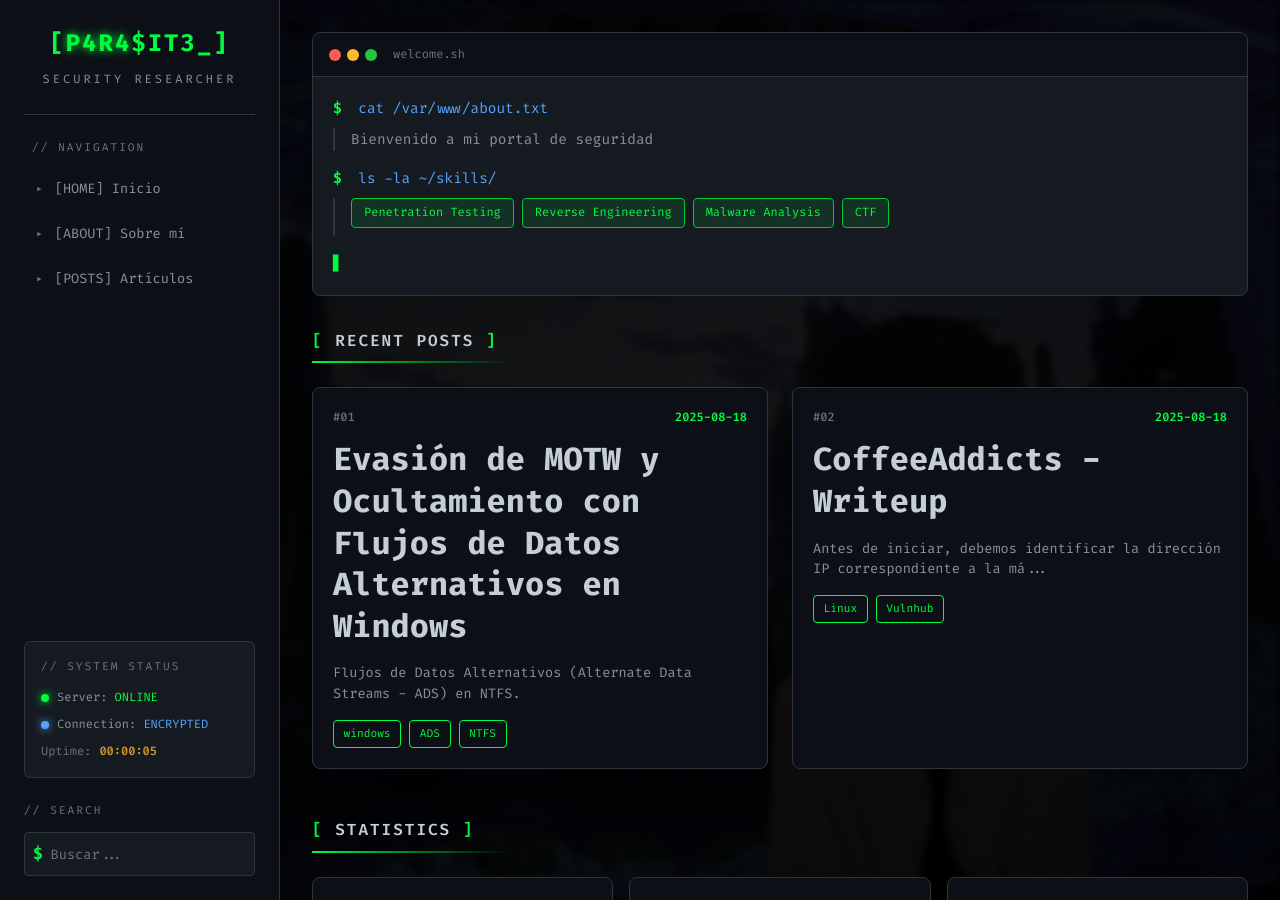
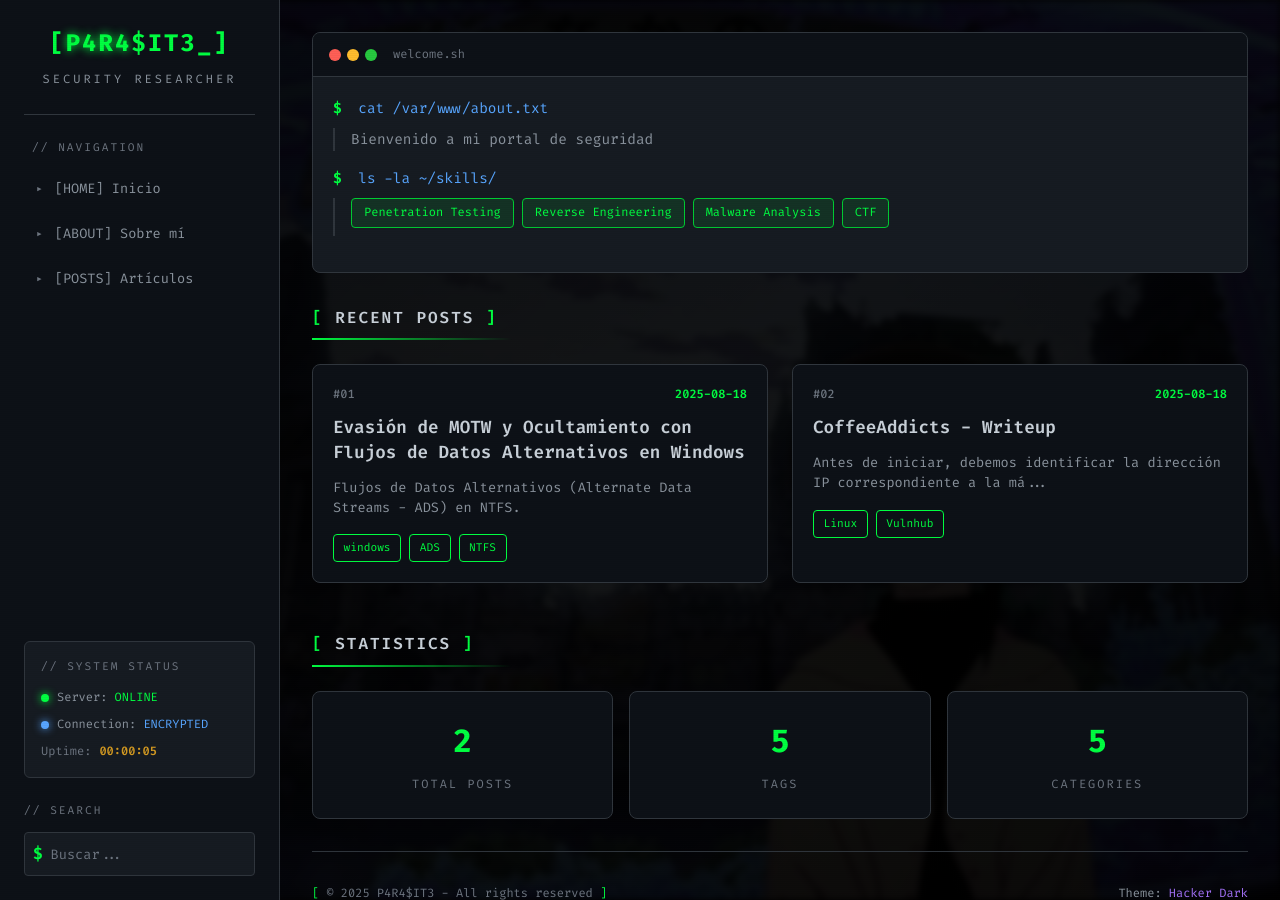
Before and after one commit to suzunao/suzunao.github.io, a Jekyll site: the page built from index.md, in a window 1280 px wide and 900 px high. Built offline with Jekyll 4.4.1, drawn with Linux system fonts in a browser that asks for light colours; the list of posts is cut into pages by our own code.

Commit message:
update 0.0.1

```diff
--- a/_layouts/home.html
+++ b/_layouts/home.html
@@ -4,32 +4,34 @@ title: home
 ---
 
 <!-- Posts Grid -->
-<section class="posts-section" id="posts">
-  <div class="section-header">
-    <h2 class="section-title"><span class="bracket">[</span> RECENT POSTS <span class="bracket">]</span></h2>
-    <div class="section-line"></div>
+<section class="posts-section" id="posts" style="margin-bottom: 3rem;">
+  <div class="section-header" style="margin-bottom: 1.5rem;">
+    <h2 class="section-title" style="font-size: 1rem; font-weight: 600; color: #c9d1d9; margin-bottom: 0.5rem; letter-spacing: 2px;">
+      <span style="color: #00ff41;">[</span> RECENT POSTS <span style="color: #00ff41;">]</span>
+    </h2>
+    <div class="section-line" style="height: 2px; background: linear-gradient(90deg, #00ff41 0%, transparent 100%); width: 200px;"></div>
   </div>
 
-  <div class="posts-grid">
+  <div class="posts-grid" style="display: grid; grid-template-columns: repeat(auto-fill, minmax(320px, 1fr)); gap: 1.5rem;">
     {% assign all_posts = site.posts | sort: 'date' | reverse %}
     {% for post in all_posts %}
-    <article class="post-card" onclick="location.href='{{ post.url | relative_url }}'">
+    <article class="post-card" onclick="location.href='{{ post.url | relative_url }}'" style="background: #0d1117; border: 1px solid #30363d; border-radius: 8px; padding: 1.25rem; cursor: pointer; transition: all 0.25s;">
       <!-- Header: ID y Fecha -->
-      <div class="card-header">
-        <span class="post-id">#{{ forloop.index | prepend: "00" | slice: -2, 2 }}</span>
-        <span class="post-date">{{ post.date | date: "%Y-%m-%d" }}</span>
+      <div class="card-header" style="display: flex; justify-content: space-between; align-items: center; margin-bottom: 0.75rem;">
+        <span class="post-id" style="font-size: 0.75rem; color: #6e7681;">#{{ forloop.index | prepend: "00" | slice: -2, 2 }}</span>
+        <span class="post-date" style="font-size: 0.75rem; color: #00ff41; font-weight: 600;">{{ post.date | date: "%Y-%m-%d" }}</span>
       </div>
 
       <!-- Título Principal -->
-      <h3 class="post-title">{{ post.title }}</h3>
+      <h3 class="post-title" style="font-size: 1.1rem; font-weight: 600; color: #c9d1d9; line-height: 1.4; margin: 0 0 0.75rem 0;">{{ post.title }}</h3>
 
       <!-- Subtítulo / Descripción -->
-      <p class="post-excerpt">{{ post.excerpt | strip_html | truncate: 80 }}</p>
+      <p class="post-excerpt" style="font-size: 0.85rem; color: #8b949e; line-height: 1.5; margin: 0 0 1rem 0;">{{ post.excerpt | strip_html | truncate: 80 }}</p>
 
       <!-- Tags -->
-      <div class="card-tags">
+      <div class="card-tags" style="display: flex; flex-wrap: wrap; gap: 0.5rem;">
         {% for tag in post.tags %}
-          <span class="tag" data-tag="{{ tag }}" onclick="event.stopPropagation(); filterByTag('{{ tag }}');">{{ tag }}</span>
+          <span class="tag" data-tag="{{ tag }}" onclick="event.stopPropagation(); filterByTag('{{ tag }}');" style="display: inline-block; padding: 0.25rem 0.6rem; font-size: 0.7rem; color: #00ff41; background: transparent; border: 1px solid #00ff41; border-radius: 4px; cursor: pointer;">{{ tag }}</span>
         {% endfor %}
       </div>
     </article>
@@ -38,33 +40,35 @@ title: home
 </section>
 
 <!-- Stats Section -->
-<section class="stats-section">
-  <div class="section-header">
-    <h2 class="section-title"><span class="bracket">[</span> STATISTICS <span class="bracket">]</span></h2>
-    <div class="section-line"></div>
+<section class="stats-section" style="margin-bottom: 2rem;">
+  <div class="section-header" style="margin-bottom: 1.5rem;">
+    <h2 class="section-title" style="font-size: 1rem; font-weight: 600; color: #c9d1d9; margin-bottom: 0.5rem; letter-spacing: 2px;">
+      <span style="color: #00ff41;">[</span> STATISTICS <span style="color: #00ff41;">]</span>
+    </h2>
+    <div class="section-line" style="height: 2px; background: linear-gradient(90deg, #00ff41 0%, transparent 100%); width: 200px;"></div>
   </div>
 
-  <div class="stats-grid">
-    <div class="stat-card">
-      <div class="stat-value">{{ site.posts | size }}</div>
-      <div class="stat-label">Total Posts</div>
+  <div class="stats-grid" style="display: grid; grid-template-columns: repeat(3, 1fr); gap: 1rem;">
+    <div class="stat-card" style="background: #0d1117; border: 1px solid #30363d; border-radius: 8px; padding: 1.5rem; text-align: center;">
+      <div class="stat-value" style="font-size: 2rem; font-weight: 700; color: #00ff41; margin-bottom: 0.5rem;">{{ site.posts | size }}</div>
+      <div class="stat-label" style="font-size: 0.75rem; color: #6e7681; text-transform: uppercase; letter-spacing: 2px;">Total Posts</div>
     </div>
-    <div class="stat-card">
-      <div class="stat-value">
+    <div class="stat-card" style="background: #0d1117; border: 1px solid #30363d; border-radius: 8px; padding: 1.5rem; text-align: center;">
+      <div class="stat-value" style="font-size: 2rem; font-weight: 700; color: #00ff41; margin-bottom: 0.5rem;">
         {% assign total_tags = 0 %}
         {% for post in site.posts %}
           {% assign total_tags = total_tags | plus: post.tags.size %}
         {% endfor %}
         {{ total_tags }}
       </div>
-      <div class="stat-label">Tags</div>
+      <div class="stat-label" style="font-size: 0.75rem; color: #6e7681; text-transform: uppercase; letter-spacing: 2px;">Tags</div>
     </div>
-    <div class="stat-card">
-      <div class="stat-value">
+    <div class="stat-card" style="background: #0d1117; border: 1px solid #30363d; border-radius: 8px; padding: 1.5rem; text-align: center;">
+      <div class="stat-value" style="font-size: 2rem; font-weight: 700; color: #00ff41; margin-bottom: 0.5rem;">
         {% assign unique_tags = site.posts | map: "tags" | join: "," | split: "," | uniq | size %}
         {{ unique_tags }}
       </div>
-      <div class="stat-label">Categories</div>
+      <div class="stat-label" style="font-size: 0.75rem; color: #6e7681; text-transform: uppercase; letter-spacing: 2px;">Categories</div>
     </div>
   </div>
 </section>
--- a/assets/js/home.js
+++ b/assets/js/home.js
@@ -1,15 +1,5 @@
-// Home page specific JavaScript
-// The main functionality is now in main.js
-
+// Home page - Animation for post cards
 document.addEventListener('DOMContentLoaded', () => {
-  // Add any home-specific JavaScript here if needed
-
-  // Example: Add animation to post cards on scroll
-  const observerOptions = {
-    threshold: 0.1,
-    rootMargin: '0px 0px -50px 0px'
-  };
-
   const observer = new IntersectionObserver((entries) => {
     entries.forEach(entry => {
       if (entry.isIntersecting) {
@@ -17,7 +7,7 @@ document.addEventListener('DOMContentLoaded', () => {
         entry.target.style.transform = 'translateY(0)';
       }
     });
-  }, observerOptions);
+  }, { threshold: 0.1, rootMargin: '0px 0px -50px 0px' });
 
   document.querySelectorAll('.post-card').forEach(card => {
     card.style.opacity = '0';
--- a/assets/js/main.js
+++ b/assets/js/main.js
@@ -1,4 +1,5 @@
 document.addEventListener('DOMContentLoaded', () => {
+
   // === UPTIME COUNTER ===
   const uptimeElement = document.getElementById('uptime');
   if (uptimeElement) {
@@ -23,7 +24,7 @@ document.addEventListener('DOMContentLoaded', () => {
 
     let delay = 500;
 
-    commands.forEach((cmd, index) => {
+    commands.forEach((cmd) => {
       setTimeout(() => {
         const commandLine = document.createElement('div');
         commandLine.className = 'command-line';
@@ -50,19 +51,8 @@ document.addEventListener('DOMContentLoaded', () => {
             setTimeout(() => {
               const output = document.createElement('p');
               output.className = 'output';
-              if (cmd.isHtml) {
-                output.innerHTML = cmd.output;
-              } else {
-                output.textContent = cmd.output;
-              }
+              output.innerHTML = cmd.isHtml ? cmd.output : cmd.output;
               terminalBody.appendChild(output);
-
-              if (index === commands.length - 1) {
-                const cursorLine = document.createElement('p');
-                cursorLine.className = 'cursor-line';
-                cursorLine.innerHTML = '<span class="cursor-blink">▋</span>';
-                terminalBody.appendChild(cursorLine);
-              }
             }, 300);
           }
         }, 80);
@@ -99,13 +89,9 @@ document.addEventListener('DOMContentLoaded', () => {
 
       const debounce = (func, wait) => {
         let timeout;
-        return function executedFunction(...args) {
-          const later = () => {
-            clearTimeout(timeout);
-            func(...args);
-          };
+        return (...args) => {
           clearTimeout(timeout);
-          timeout = setTimeout(later, wait);
+          timeout = setTimeout(() => func(...args), wait);
         };
       };
 
@@ -118,11 +104,10 @@ document.addEventListener('DOMContentLoaded', () => {
           return;
         }
 
-        const results = posts.filter(post => {
-          const titleMatch = post.title.toLowerCase().includes(query);
-          const tagMatch = post.tags && post.tags.some(tag => tag.toLowerCase().includes(query));
-          return titleMatch || tagMatch;
-        });
+        const results = posts.filter(post =>
+          post.title.toLowerCase().includes(query) ||
+          (post.tags && post.tags.some(tag => tag.toLowerCase().includes(query)))
+        );
 
         if (results.length > 0) {
           results.slice(0, 5).forEach(post => {
@@ -142,37 +127,35 @@ document.addEventListener('DOMContentLoaded', () => {
     }
   }
 
-  // === TAG FILTERING FUNCTION ===
-  window.filterByTag = function(tag) {
-    const postCards = document.querySelectorAll('.post-card');
-    postCards.forEach(card => {
+  // === MOSTRAR TODOS LOS POSTS AL INICIO ===
+  const postCards = document.querySelectorAll('.post-card');
+  postCards.forEach(card => card.style.display = 'block');
+
+  // === TAG FILTERING ===
+  window.filterByTag = (tag) => {
+    document.querySelectorAll('.post-card').forEach(card => {
       const cardTags = Array.from(card.querySelectorAll('.tag')).map(t => t.textContent.trim());
-      if (cardTags.includes(tag)) {
-        card.style.display = 'block';
-      } else {
-        card.style.display = 'none';
-      }
+      card.style.display = cardTags.includes(tag) ? 'block' : 'none';
     });
   };
 
-  // Add click handlers to tag pills
-  const postTagElements = document.querySelectorAll('.post-card .tag');
-  postTagElements.forEach(tagEl => {
+  window.showAllPosts = () => {
+    document.querySelectorAll('.post-card').forEach(card => {
+      card.style.display = 'block';
+    });
+  };
+
+  // Event listeners para tags
+  document.querySelectorAll('.post-card .tag').forEach(tagEl => {
     tagEl.addEventListener('click', (e) => {
       e.stopPropagation();
-      const tagText = tagEl.getAttribute('data-tag');
-      filterByTag(tagText);
+      filterByTag(tagEl.getAttribute('data-tag'));
     });
   });
 
-  // Nav Posts link - show all posts
+  // Event listener para nav posts
   const navPostsLink = document.getElementById('nav-posts');
   if (navPostsLink) {
-    navPostsLink.addEventListener('click', (e) => {
-      const postCards = document.querySelectorAll('.post-card');
-      postCards.forEach(card => {
-        card.style.display = 'block';
-      });
-    });
+    navPostsLink.addEventListener('click', showAllPosts);
   }
 });
```
Also changed, not shown: assets/js/posts.js (+17 -18 lines), assets/js/search.js (+9 -15 lines).
